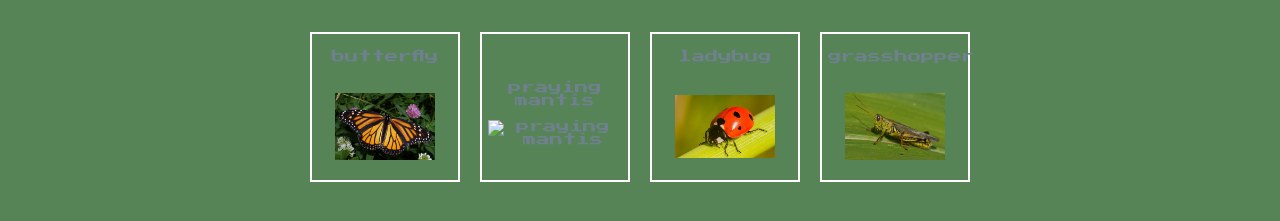
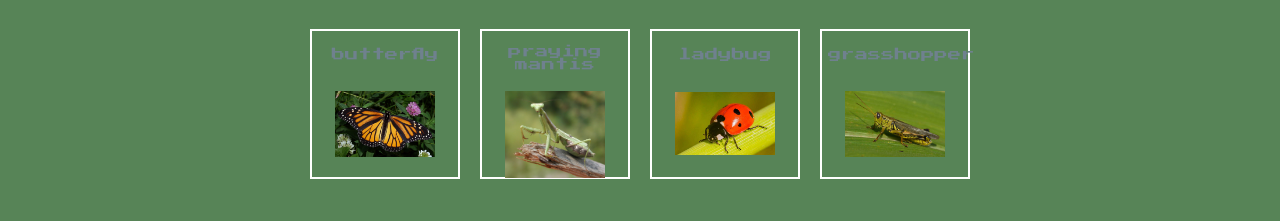
Before and after one commit to lamberthnt-stack/Insect-Catch-Game, a plain HTML site: page index.html in a window 1280 px wide. Shown: the part 337-558 px from the top of the page. Drawn offline with Linux system fonts and the light colour scheme.

Commit message:
Add index.html

```diff
--- a/index.html
+++ b/index.html
@@ -28,7 +28,7 @@
           <button class="choose-insect-btn">
             <p>praying mantis</p>
             <img
-               src="images/praying-mantis.jpg"
+               src="images/prayingmantis.jpg"
                alt="praying mantis"
                />
           </button>
```
